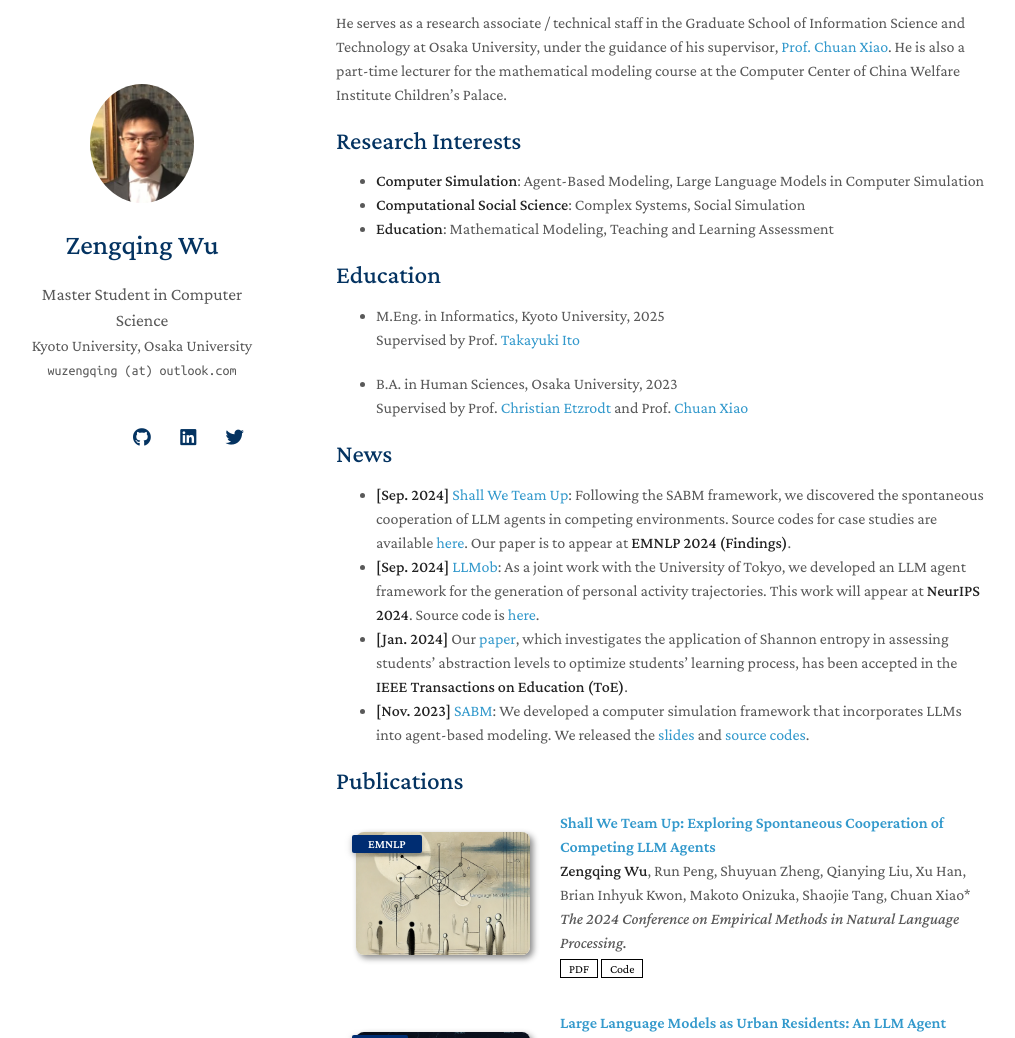
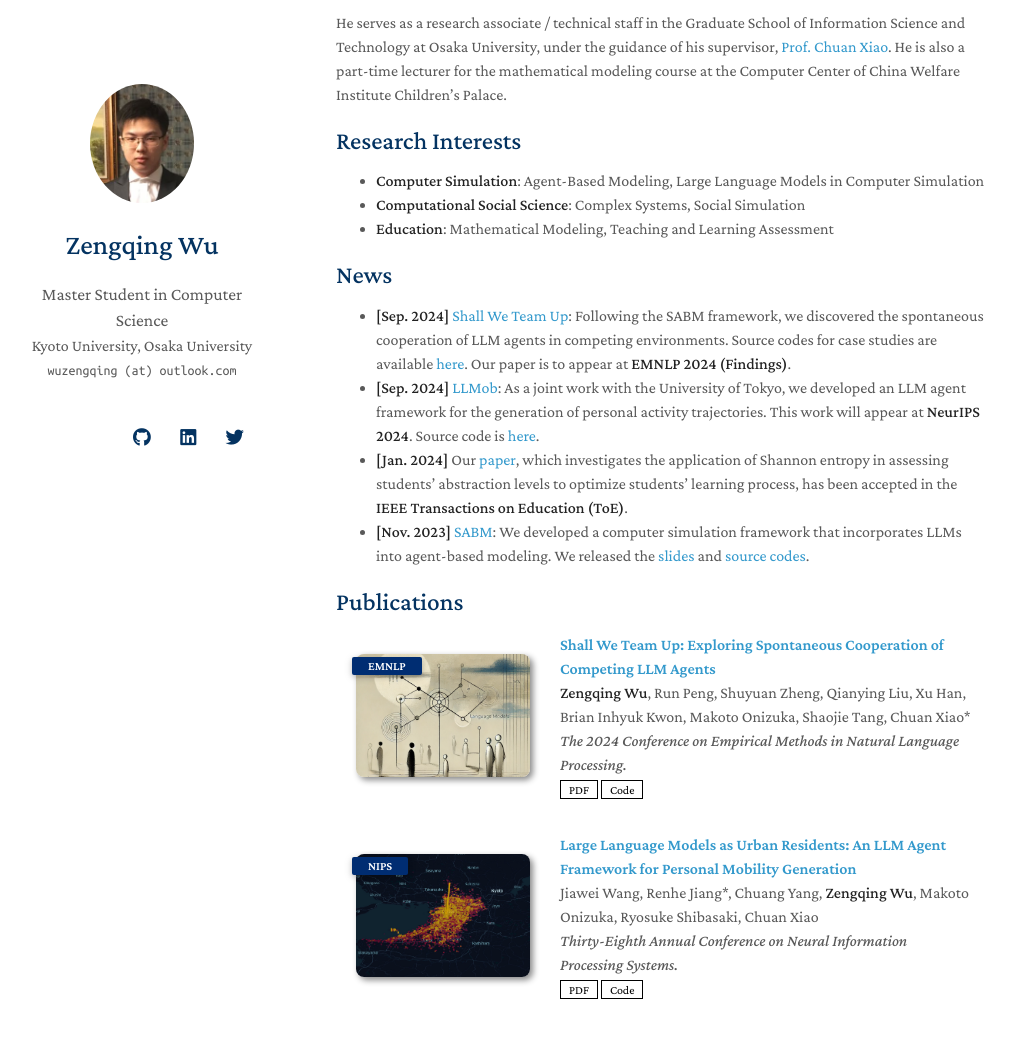
Before and after one commit to wuzengqing001225/wuzengqing001225.github.io, a Jekyll site: the page built from index.md, in a window 1280 px wide and 1400 px high, scrolled down 190 px, cut to the strip 0-1038 px from the top of the window. Shown: the whole strip, without its empty margins (134-1149 px from the left). Built offline with Jekyll 4.4.1, drawn with Linux system fonts in a browser that asks for light colours; nearby versions of some CDN libraries; a style sheet for code colours, icons or effects is not loaded; our own code applies the rules of GitHub Pages for plain Markdown files; some of the changed text lies outside the part shown.

Commit message:
Update index.md

```diff
--- a/index.md
+++ b/index.md
@@ -16,13 +16,6 @@ He serves as a research associate / technical staff in the Graduate School of In
 - **Computational Social Science**: Complex Systems, Social Simulation
 - **Education**: Mathematical Modeling, Teaching and Learning Assessment
 
-## Education
-- M.Eng. in Informatics, Kyoto University, 2025<br/>
-  Supervised by Prof. [Takayuki Ito](https://researchmap.jp/takayuki.ito)
-
-- B.A. in Human Sciences, Osaka University, 2023<br/>
-  Supervised by Prof. [Christian Etzrodt](https://researchmap.jp/7000013493?lang=en) and Prof. [Chuan Xiao](https://sites.google.com/site/chuanxiao1983/home)
-
 ## News
 
 - **[Sep. 2024]** [Shall We Team Up](https://arxiv.org/abs/2402.12327): Following the SABM framework, we discovered the spontaneous cooperation of LLM agents in competing environments. Source codes for case studies are available [here](https://github.com/wuzengqing001225/SABM_ShallWeTeamUp). Our paper is to appear at **EMNLP 2024 (Findings)**.
```
Also changed, not shown: other parts of index.md (+7 -0 lines).
